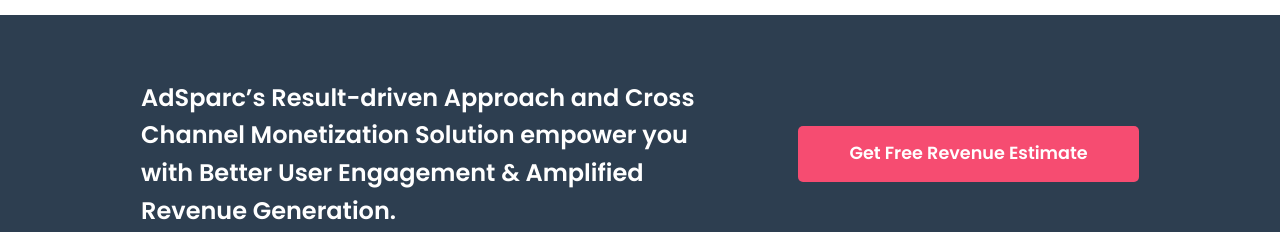
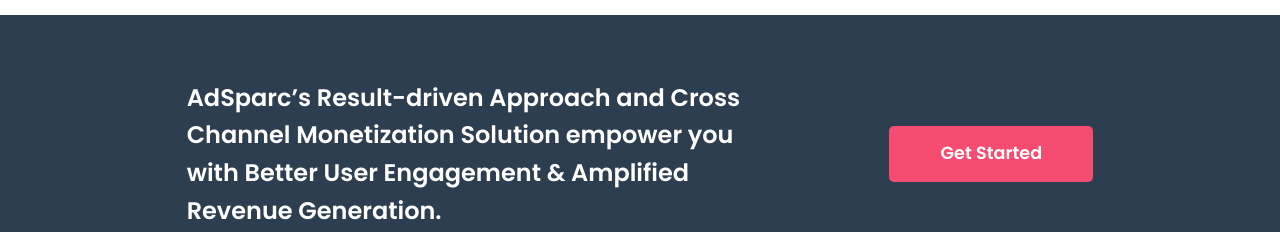
Before and after one commit to arvind-adsparc/cpmcalculators, a Next.js app: page /calculators/rpm-calculator in a window 1280 px wide. Shown: the part 1380-1612 px from the top of the page. Built offline with nearby package versions, Linux system fonts and the light colour scheme.

Commit message:
cta text change

```diff
--- a/components/Forms/modalForm/index.jsx
+++ b/components/Forms/modalForm/index.jsx
@@ -93,7 +93,7 @@ const ModalForm = () => {
             hasFeedback
             validateStatus={status}
           >
-            <Input placeholder="Work Email" />
+            <Input placeholder="Email" />
           </Form.Item>
         </div>
 
--- a/pages/calculators/ecpm-calculator.js
+++ b/pages/calculators/ecpm-calculator.js
@@ -21,7 +21,7 @@ const eCPMCalculator = () => {
           <AbouteCPM />
           <CTABar
             text="AdSparc’s Result-driven Approach and Cross Channel Monetization Solution empower you with Better User Engagement & Amplified Revenue Generation."
-            btnText="Get Free Revenue Estimate"
+            btnText="Get Started"
             btnColor="pink"
           />
           <AdMetrics />
--- a/pages/calculators/rpm-calculator.js
+++ b/pages/calculators/rpm-calculator.js
@@ -21,7 +21,7 @@ const RPMCalculator = () => {
           <AboutRPM />
           <CTABar
             text="AdSparc’s Result-driven Approach and Cross Channel Monetization Solution empower you with Better User Engagement & Amplified Revenue Generation."
-            btnText="Get Free Revenue Estimate"
+            btnText="Get Started"
             btnColor="pink"
           />
           <AdMetrics />
--- a/pages/index.js
+++ b/pages/index.js
@@ -23,7 +23,8 @@ export default function Home() {
           <About />
           <CTABar
             text="AdSparc’s Result-driven Approach and Cross Channel Monetization Solution empower you with Better User Engagement & Amplified Revenue Generation."
-            btnText="Get Free Revenue Estimate"
+            // btnText="Get Free Revenue Estimate"
+            btnText="Get Started"
             btnColor="pink"
           />
           <AdMetrics />
```
